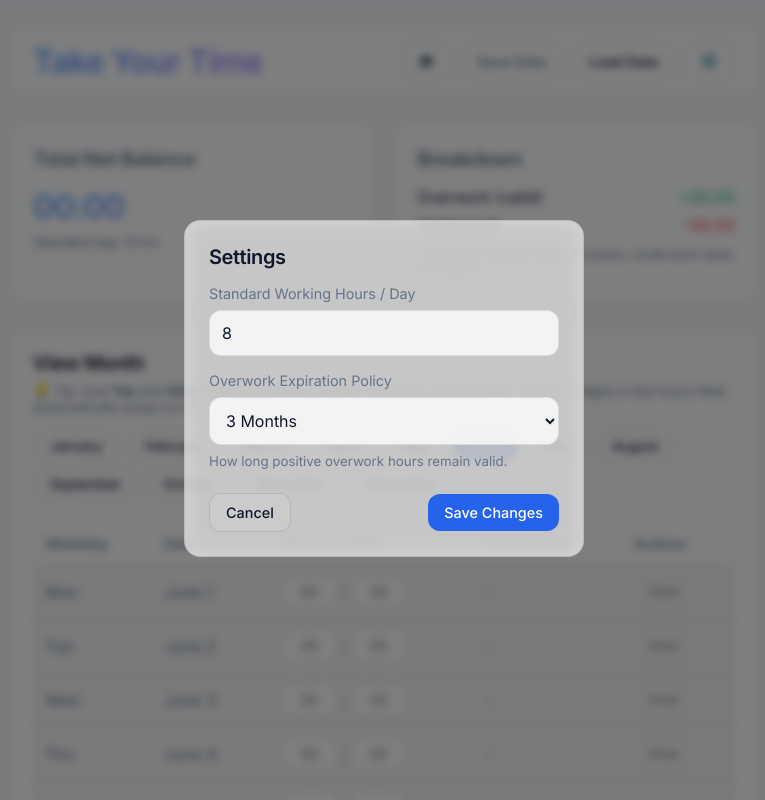
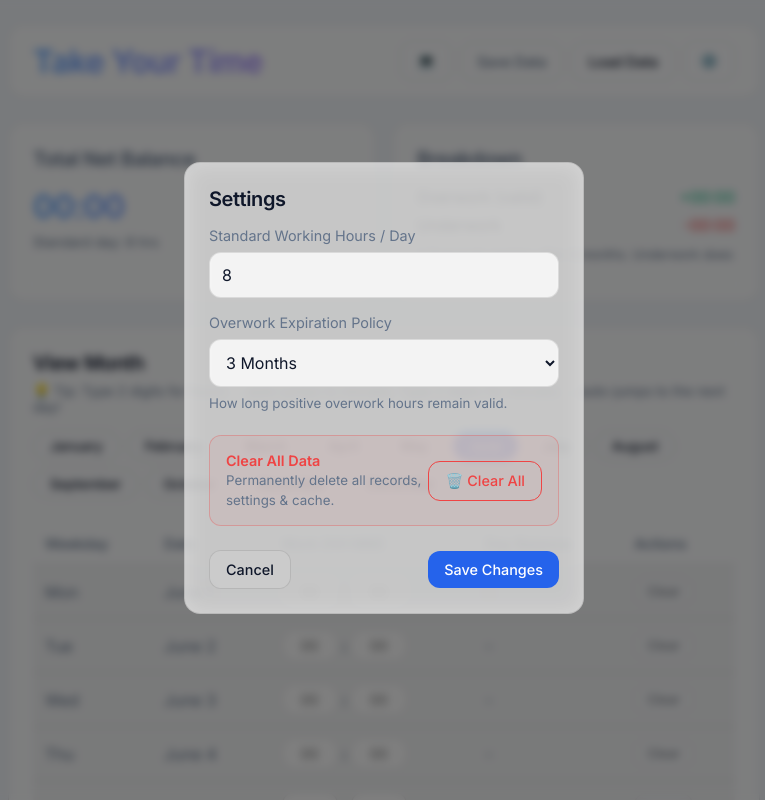
Before and after one commit to notNullThen/take-your-time, a React (Vite) app: page / in a window 1280 px wide. Both pictures are taken after a click on the button "⚙️". Shown: the top 800 px of the page, without its empty margins (256-1021 px from the left). Built offline with nearby package versions, Linux system fonts and the light colour scheme.

Commit message:
more convenient enter, clear all data button

```diff
--- a/src/App.tsx
+++ b/src/App.tsx
@@ -15,6 +15,7 @@ function App() {
     updateSettings,
     importData,
     exportData,
+    clearAllData,
   } = useTimeTracker();
 
   const [isSettingsOpen, setIsSettingsOpen] = useState(false);
@@ -157,6 +158,7 @@ function App() {
           settings={settings}
           onSave={updateSettings}
           onClose={() => setIsSettingsOpen(false)}
+          onClearAll={clearAllData}
         />
       )}
     </div>
--- a/src/components/RecordTable.tsx
+++ b/src/components/RecordTable.tsx
@@ -1,4 +1,4 @@
-import React, { useState } from 'react';
+import React, { useState, useCallback } from 'react';
 import type { AppSettings, WorkRecord } from '../types';
 import { MONTH_NAMES, formatHoursToHHMM } from '../utils/calculations';
 
@@ -44,10 +44,38 @@ function getMonthCalendar(year: number, month: number) {
 export const RecordTable: React.FC<RecordTableProps> = ({ records, settings, onUpdate, onDelete }) => {
   const currentMonthIdx = new Date().getMonth() + 1;
   const [selectedMonth, setSelectedMonth] = useState<number>(currentMonthIdx);
+  const [editState, setEditState] = useState<{ key: string; value: string } | null>(null);
 
   const currentYear = new Date().getFullYear();
   const weeks = getMonthCalendar(currentYear, selectedMonth);
   const monthName = MONTH_NAMES[selectedMonth - 1];
+
+  const commitValue = useCallback((month: number, day: number, type: 'h' | 'm', value: string, otherFieldValue: number) => {
+    const parsed = value === '' ? 0 : parseInt(value, 10);
+    const clamped = isNaN(parsed) ? 0 : (type === 'm' ? Math.min(parsed, 59) : parsed);
+    const newH = type === 'h' ? clamped : otherFieldValue;
+    const newM = type === 'm' ? clamped : otherFieldValue;
+    const total = newH + newM / 60;
+    if (total === 0) {
+      onDelete(month, day);
+    } else {
+      onUpdate(month, day, total);
+    }
+  }, [onUpdate, onDelete]);
+
+  const focusNextRowHours = (currentInput: HTMLElement) => {
+    let row = currentInput.closest('tr')?.nextElementSibling;
+    while (row) {
+      const nextH = row.querySelector('.time-input-hours') as HTMLInputElement;
+      if (nextH) {
+        setTimeout(() => { nextH.focus(); nextH.select(); }, 0);
+        return;
+      }
+      row = row.nextElementSibling;
+    }
+    // No next row found - blur current input
+    (currentInput as HTMLInputElement).blur();
+  };
 
   const renderRow = (dateObj: { month: number; day: number } | null, weekIdx: number, dayIdx: number) => {
     const dayNames = ['Mon', 'Tue', 'Wed', 'Thu', 'Fri', 'Sat', 'Sun'];
@@ -77,26 +105,12 @@ export const RecordTable: React.FC<RecordTableProps> = ({ records, settings, onU
     const hrs = Math.floor(totalHours);
     const mins = Math.round((totalHours - hrs) * 60);
 
-    const handleTimeChange = (type: 'h' | 'm', value: string) => {
-      let newH = type === 'h' ? (value === '' ? 0 : parseInt(value)) : hrs;
-      let newM = type === 'm' ? (value === '' ? 0 : parseInt(value)) : mins;
-
-      if (isNaN(newH)) newH = 0;
-      if (isNaN(newM)) newM = 0;
-
-      // Wrap minutes overflow into hours
-      if (newM >= 60) {
-        newH += Math.floor(newM / 60);
-        newM = newM % 60;
-      }
-
-      const newVal = newH + newM / 60;
-      if (newVal === 0) {
-        onDelete(dateObj.month, dateObj.day);
-      } else {
-        onUpdate(dateObj.month, dateObj.day, newVal);
-      }
-    };
+    const hKey = `h-${dateObj.month}-${dateObj.day}`;
+    const mKey = `m-${dateObj.month}-${dateObj.day}`;
+    const hEditing = editState?.key === hKey;
+    const mEditing = editState?.key === mKey;
+    const hDisplay = hEditing ? editState.value : (isFilled ? String(hrs).padStart(2, '0') : '');
+    const mDisplay = mEditing ? editState.value : (isFilled ? String(mins).padStart(2, '0') : '');
 
     const handleClear = () => {
       onDelete(dateObj.month, dateObj.day);
@@ -109,21 +123,33 @@ export const RecordTable: React.FC<RecordTableProps> = ({ records, settings, onU
         <td>
           <div style={{ display: 'flex', alignItems: 'center', gap: '4px' }}>
             <input
-              type="number"
-              min="0"
-              value={isFilled ? String(hrs).padStart(2, '0') : ''}
+              type="text"
+              inputMode="numeric"
+              className={`time-input-hours${!isFilled ? ' text-muted' : ''}`}
+              value={hDisplay}
+              onFocus={(e) => {
+                setEditState({ key: hKey, value: isFilled ? String(hrs).padStart(2, '0') : '' });
+                setTimeout(() => e.target.select(), 0);
+              }}
               onChange={(e) => {
-                handleTimeChange('h', e.target.value);
-                if (e.target.value.length === 2) {
-                  const nextSibling = e.target.nextElementSibling?.nextElementSibling as HTMLInputElement;
-                  if (nextSibling) {
-                    nextSibling.focus();
-                    nextSibling.select();
+                const val = e.target.value.replace(/\D/g, '').slice(0, 2);
+                setEditState({ key: hKey, value: val });
+                if (val.length === 2) {
+                  commitValue(dateObj.month, dateObj.day, 'h', val, mins);
+                  setEditState({ key: mKey, value: isFilled ? String(mins).padStart(2, '0') : '' });
+                  const minInput = e.target.nextElementSibling?.nextElementSibling as HTMLInputElement;
+                  if (minInput) {
+                    setTimeout(() => { minInput.focus(); minInput.select(); }, 0);
                   }
                 }
               }}
+              onBlur={() => {
+                if (hEditing) {
+                  commitValue(dateObj.month, dateObj.day, 'h', editState.value, mins);
+                  setEditState(null);
+                }
+              }}
               placeholder="00"
-              className={!isFilled ? "text-muted" : ""}
               style={{
                 width: '56px',
                 padding: '6px',
@@ -134,13 +160,31 @@ export const RecordTable: React.FC<RecordTableProps> = ({ records, settings, onU
             />
             <span style={{ fontWeight: 'bold', color: !isFilled ? 'var(--text-muted)' : 'inherit' }}>:</span>
             <input
-              type="number"
-              min="0"
-              max="59"
-              value={isFilled ? String(mins).padStart(2, '0') : ''}
-              onChange={(e) => handleTimeChange('m', e.target.value)}
+              type="text"
+              inputMode="numeric"
+              className={`time-input-minutes${!isFilled ? ' text-muted' : ''}`}
+              value={mDisplay}
+              onFocus={(e) => {
+                setEditState({ key: mKey, value: isFilled ? String(mins).padStart(2, '0') : '' });
+                setTimeout(() => e.target.select(), 0);
+              }}
+              onChange={(e) => {
+                const val = e.target.value.replace(/\D/g, '').slice(0, 2);
+                setEditState({ key: mKey, value: val });
+                if (val.length === 2) {
+                  const clampedM = Math.min(parseInt(val, 10) || 0, 59);
+                  commitValue(dateObj.month, dateObj.day, 'm', String(clampedM), hrs);
+                  setEditState(null);
+                  focusNextRowHours(e.target);
+                }
+              }}
+              onBlur={() => {
+                if (mEditing) {
+                  commitValue(dateObj.month, dateObj.day, 'm', editState.value, hrs);
+                  setEditState(null);
+                }
+              }}
               placeholder="00"
-              className={!isFilled ? "text-muted" : ""}
               style={{
                 width: '56px',
                 padding: '6px',
@@ -177,7 +221,7 @@ export const RecordTable: React.FC<RecordTableProps> = ({ records, settings, onU
       <div style={{ marginBottom: '24px' }}>
         <h2 style={{ marginBottom: '8px' }}>View Month</h2>
         <p className="text-muted" style={{ fontSize: '0.85rem', marginBottom: '16px' }}>
-          💡 Tip: Use <b>Tab</b> and <b>Shift+Tab</b> to navigate between the hours and minutes. Typing 2 digits in the hours field automatically jumps to minutes!
+          💡 Tip: Type 2 digits for hours → auto-jumps to minutes. Type 2 digits for minutes → auto-jumps to the next day!
         </p>
         <div style={{ display: 'flex', gap: '8px', flexWrap: 'wrap' }}>
           {MONTH_NAMES.map((name, i) => (
--- a/src/components/SettingsModal.tsx
+++ b/src/components/SettingsModal.tsx
@@ -5,19 +5,26 @@ interface SettingsModalProps {
   settings: AppSettings;
   onSave: (s: Partial<AppSettings>) => void;
   onClose: () => void;
+  onClearAll: () => void;
 }
 
-export const SettingsModal: React.FC<SettingsModalProps> = ({ settings, onSave, onClose }) => {
+export const SettingsModal: React.FC<SettingsModalProps> = ({ settings, onSave, onClose, onClearAll }) => {
   const [standardHours, setStandardHours] = useState<number | string>(settings.standardHours);
   const [expiration, setExpiration] = useState<string>(
     settings.expirationMonths === 'endless' ? 'endless' : String(settings.expirationMonths)
   );
+  const [showClearWarning, setShowClearWarning] = useState(false);
 
   const handleSave = () => {
     onSave({
       standardHours: Number(standardHours) || 8,
       expirationMonths: expiration === 'endless' ? 'endless' : Number(expiration),
     });
+    onClose();
+  };
+
+  const handleClearAll = () => {
+    onClearAll();
     onClose();
   };
 
@@ -54,6 +61,57 @@ export const SettingsModal: React.FC<SettingsModalProps> = ({ settings, onSave,
           <small className="text-muted">How long positive overwork hours remain valid.</small>
         </div>
 
+        {/* Danger Zone */}
+        <div style={{
+          marginTop: '24px',
+          padding: '16px',
+          borderRadius: 'var(--radius)',
+          border: '1px solid rgba(239, 68, 68, 0.3)',
+          background: 'rgba(239, 68, 68, 0.05)',
+        }}>
+          <div style={{ display: 'flex', justifyContent: 'space-between', alignItems: 'center' }}>
+            <div>
+              <p style={{ fontSize: '0.9rem', fontWeight: 600, color: 'var(--danger)' }}>Clear All Data</p>
+              <small className="text-muted">Permanently delete all records, settings &amp; cache.</small>
+            </div>
+            {!showClearWarning && (
+              <button
+                className="danger"
+                onClick={() => setShowClearWarning(true)}
+                style={{ whiteSpace: 'nowrap' }}
+              >
+                🗑️ Clear All
+              </button>
+            )}
+          </div>
+
+          {showClearWarning && (
+            <div style={{
+              marginTop: '12px',
+              padding: '12px',
+              borderRadius: 'var(--radius)',
+              background: 'rgba(239, 68, 68, 0.1)',
+              border: '1px solid rgba(239, 68, 68, 0.25)',
+            }}>
+              <p style={{ fontSize: '0.85rem', fontWeight: 500, marginBottom: '12px', color: 'var(--danger)' }}>
+                ⚠️ This action is irreversible. All your work records, settings, and cached data will be permanently deleted.
+              </p>
+              <div style={{ display: 'flex', gap: '8px', justifyContent: 'flex-end' }}>
+                <button className="secondary" onClick={() => setShowClearWarning(false)}>
+                  Cancel
+                </button>
+                <button
+                  className="danger"
+                  onClick={handleClearAll}
+                  style={{ fontWeight: 600 }}
+                >
+                  Yes, Delete Everything
+                </button>
+              </div>
+            </div>
+          )}
+        </div>
+
         <div className="flex-between" style={{ marginTop: '24px' }}>
           <button className="secondary" onClick={onClose}>Cancel</button>
           <button className="primary" onClick={handleSave}>Save Changes</button>
--- a/src/hooks/useTimeTracker.ts
+++ b/src/hooks/useTimeTracker.ts
@@ -90,6 +90,12 @@ export function useTimeTracker() {
     URL.revokeObjectURL(url);
   };
 
+  const clearAllData = () => {
+    localStorage.removeItem(STORAGE_KEY);
+    setRecords([]);
+    setSettings(DEFAULT_SETTINGS);
+  };
+
   return {
     records,
     settings,
@@ -98,5 +104,6 @@ export function useTimeTracker() {
     updateSettings,
     importData,
     exportData,
+    clearAllData,
   };
 }
```
